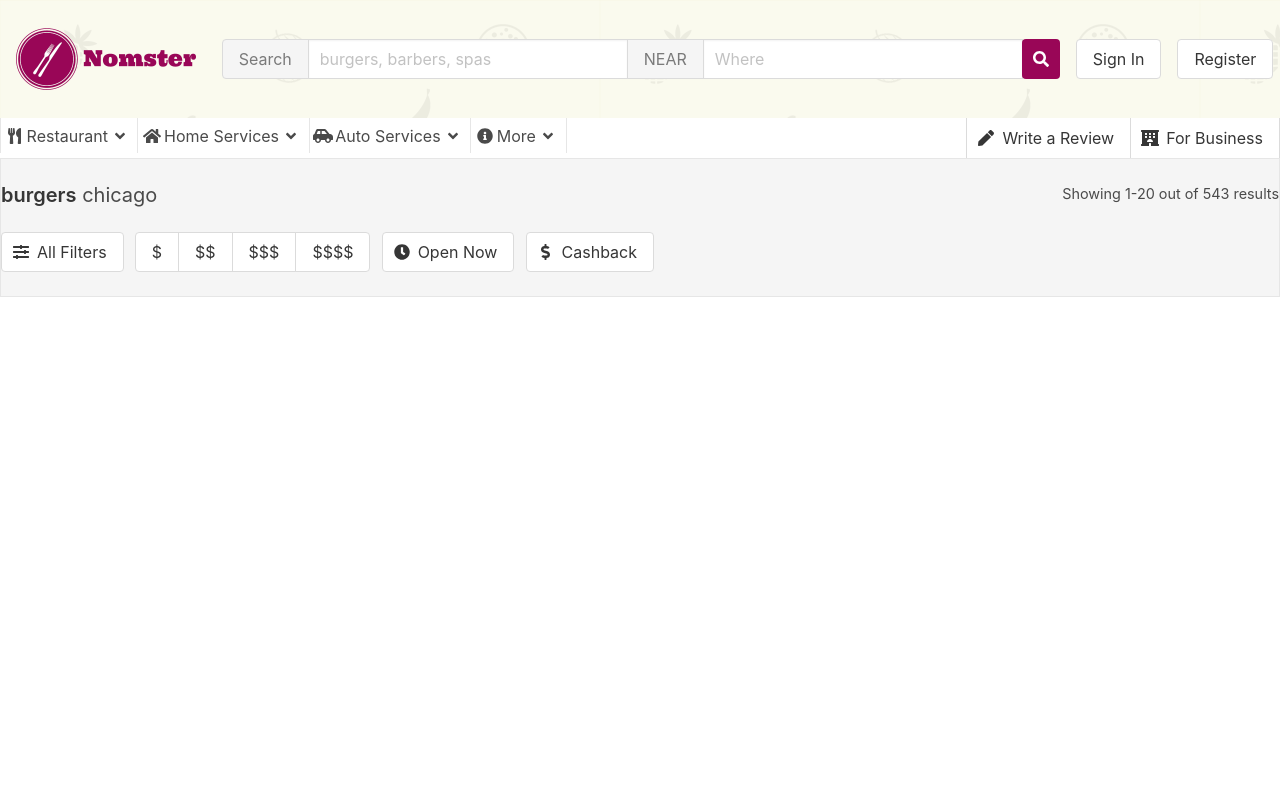
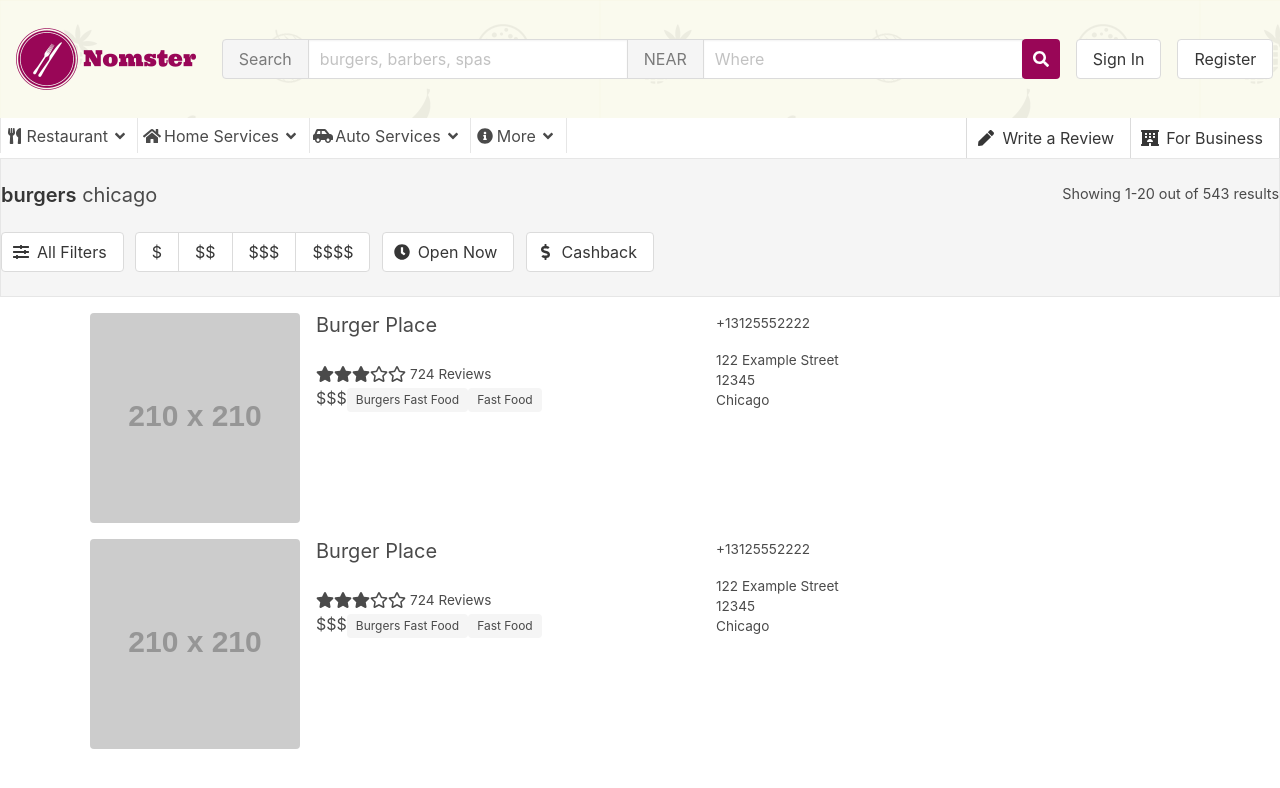
Before and after one commit to justinvholt/react-nomster, a React (Create React App) app: page /search in a window 1280 px wide. Shown: the top 788 px of the page. Built offline with nearby package versions, Linux system fonts and the light colour scheme.

Commit message:
Search Results

```diff
--- a/package.json
+++ b/package.json
@@ -9,6 +9,7 @@
     "bulma": "^0.8.2",
     "react": "^16.13.1",
     "react-dom": "^16.13.1",
+    "react-rating": "^2.0.5",
     "react-router-dom": "^5.1.2",
     "react-scripts": "3.4.1"
   },
--- /dev/null
+++ b/src/BusinessRating/BusinessRating.js
@@ -0,0 +1,18 @@
+import React from 'react';
+import styles from './BusinessRating.module.css';
+import Rating from 'react-rating';
+
+export function BusinessRating() {
+  return (
+    <div className={styles.rating}>
+      <Rating
+        emptySymbol="far fa-star"
+        fullSymbol="fas fa-star"
+        fractions={2}
+        readonly
+        initialRating={3}
+      />
+      <p>724 Reviews</p>
+    </div>
+  );
+}
--- /dev/null
+++ b/src/BusinessRating/BusinessRating.module.css
@@ -0,0 +1,12 @@
+.rating {
+  display: flex;
+  align-items: center;
+}
+
+.rating > * {
+  margin-right: 0.25rem;
+}
+
+.rating p {
+  font-size: 0.85rem;
+}
--- a/src/Search/Search.js
+++ b/src/Search/Search.js
@@ -2,6 +2,7 @@
 import { NavBar } from '../NavBar/NavBar';
 import { SubNav } from '../NavBar/SubNav/SubNav';
 import { SearchResultsSummary } from './SearchResultsSummary/SearchResultsSummary';
+import { SearchResults } from './SearchResults/SearchResults';
 
 export function Search() {
   return (
@@ -9,6 +10,7 @@
       <NavBar/>
       <SubNav/>
       <SearchResultsSummary/>
+      <SearchResults/>
     </div>
   );
 }
--- /dev/null
+++ b/src/Search/SearchResults/SearchResult/SearchResult.js
@@ -0,0 +1,29 @@
+import React from 'react';
+import styles from './SearchResult.module.css'
+import { BusinessRating } from '../../../BusinessRating/BusinessRating';
+
+export function SearchResult() {
+  return (
+    <div className={styles['search-result']}>
+      <img src='https://via.placeholder.com/210' alt='business'  className={styles['business-image']}/>
+
+      <div className={styles['business-info']}>
+        <h2 className='subtitle'>Burger Place</h2>
+
+        <BusinessRating/>
+
+        <p>$$$
+           <span className='tag'>Burgers Fast Food</span>
+           <span className='tag'>Fast Food</span>
+        </p>
+      </div>
+
+      <div className={styles['contact-info']}>
+        <p className={styles.phone}>+13125552222</p>
+        <p>122 Example Street</p>
+        <p>12345</p>
+        <p>Chicago</p>
+      </div>
+    </div>
+  );
+}
--- /dev/null
+++ b/src/Search/SearchResults/SearchResult/SearchResult.module.css
@@ -0,0 +1,24 @@
+.search-result {
+  display: flex;
+  max-width: 1100px;
+  width: 100%;
+}
+
+.business-image {
+  width: 210px;
+  height: 210px;
+  border-radius: 0.25rem;
+  margin-right: 1rem;
+}
+
+.business-info {
+  min-width: 400px;
+}
+
+.contact-info p {
+  font-size: 0.85rem;
+}
+
+.phone {
+  margin-bottom: 1rem;
+}
--- /dev/null
+++ b/src/Search/SearchResults/SearchResults.js
@@ -0,0 +1,12 @@
+import React from 'react';
+import { SearchResult } from './SearchResult/SearchResult';
+import styles from './SearchResults.module.css';
+
+export function SearchResults() {
+  return (
+    <div className={styles['search-results']}>
+      <SearchResult/>
+      <SearchResult/>
+    </div>
+  );
+}
--- /dev/null
+++ b/src/Search/SearchResults/SearchResults.module.css
@@ -0,0 +1,9 @@
+.search-results > * {
+  margin-top: 1rem;
+}
+
+.search-results {
+  display: flex;
+  flex-direction: column;
+  align-items: center;
+}
```
Also changed, not shown: 1 other file (tests, documents, lock files or other folders).
